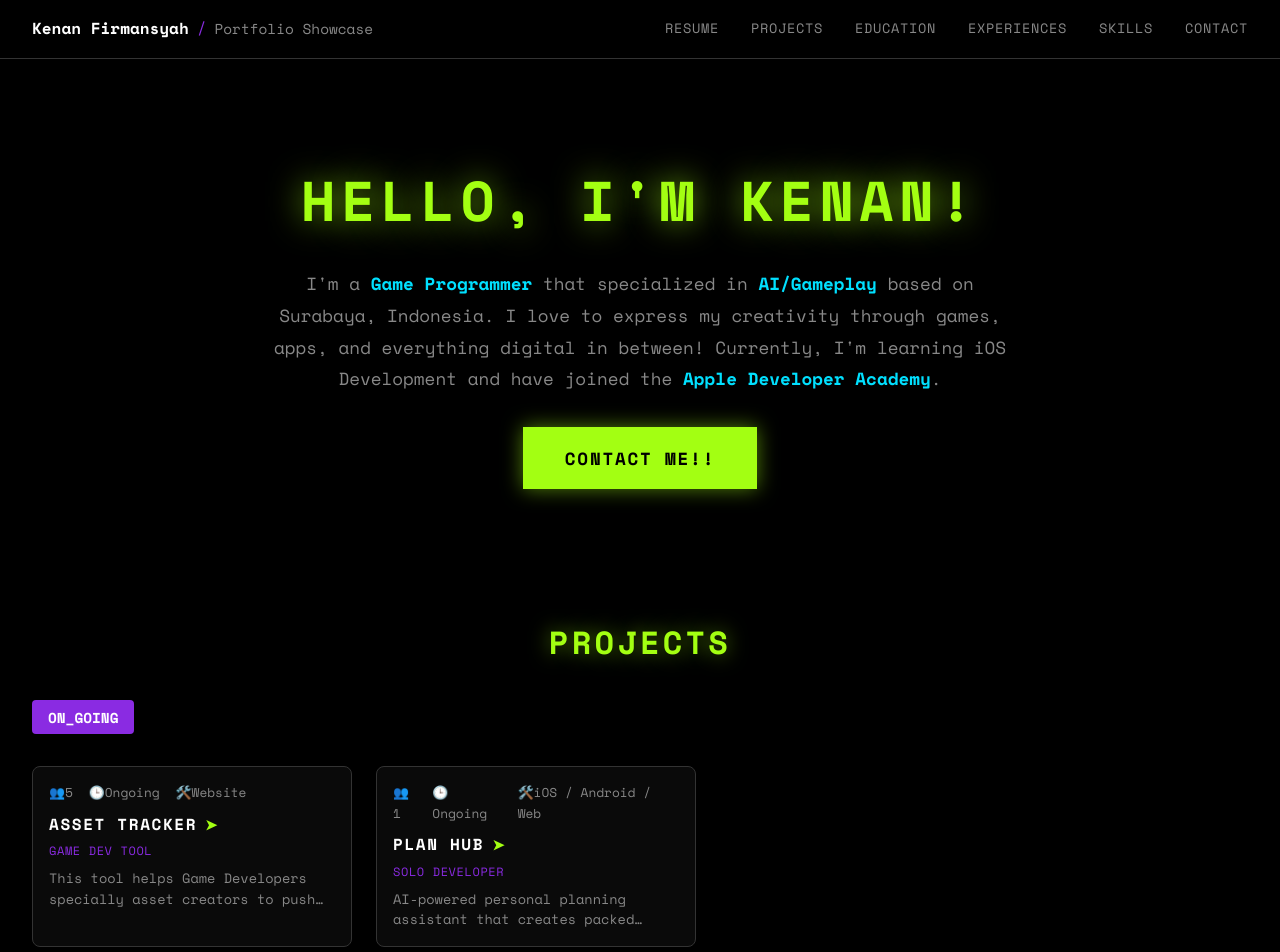
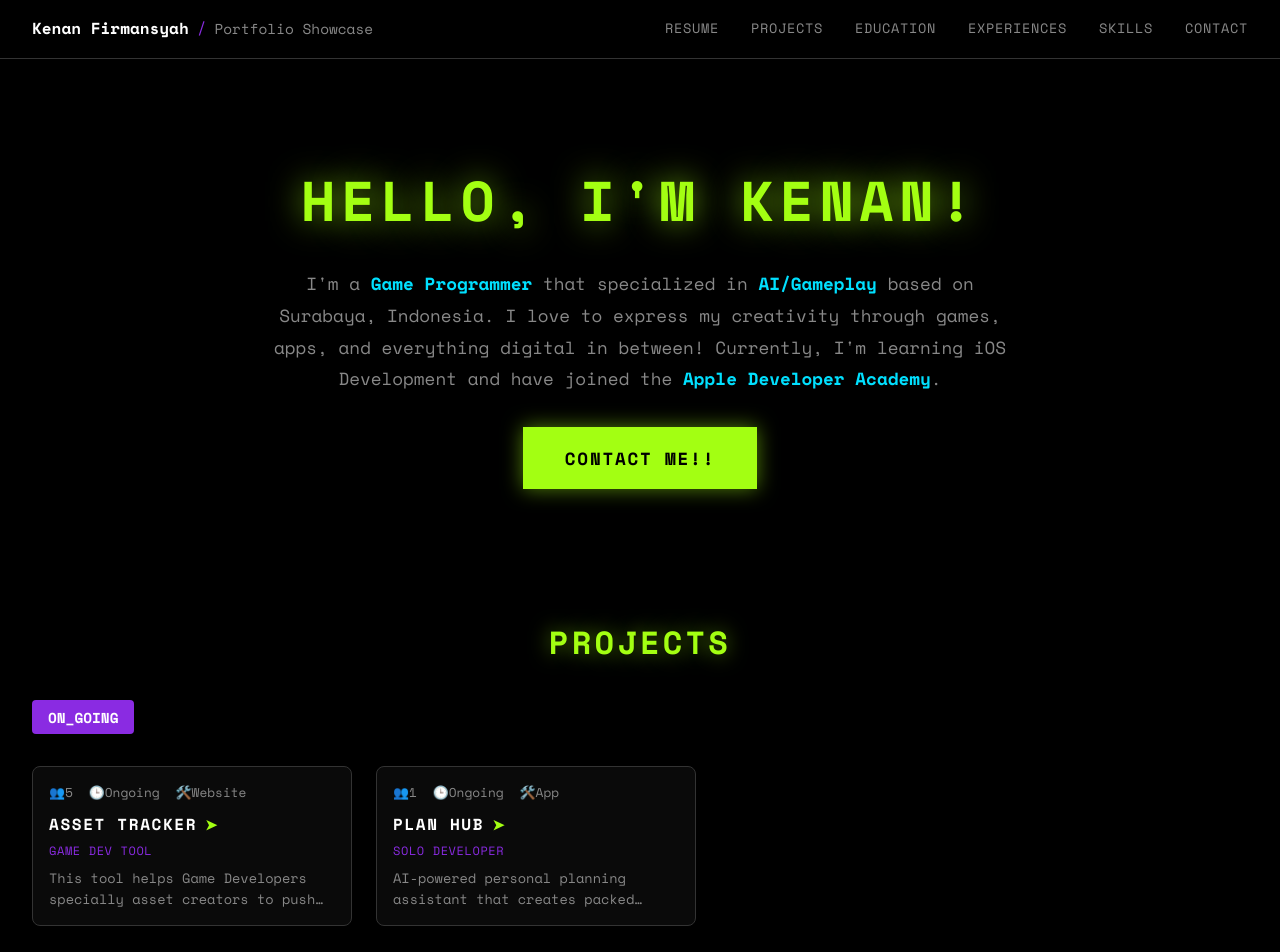
Before and after one commit to Kenanfir/Kenan-Website, a Next.js app: page / in a window 1280 px wide. Shown: the top 952 px of the page. Built offline with nearby package versions, Linux system fonts and the light colour scheme.

Commit message:
refactor: simplify project platform and engine descriptions

```diff
--- a/src/data/projects.ts
+++ b/src/data/projects.ts
@@ -56,14 +56,14 @@ export const projects: Project[] = [
         thumbnail: '',
         teamSize: 1,
         duration: 'Ongoing',
-        platform: 'iOS / Android / Web',
+        platform: 'App',
         year: 'ON_GOING',
         about: 'Plan Hub is a mobile-first AI-powered personal planning assistant. It creates and manages OKRs with AI assistance, generates packed daily schedules from your goals, reviews tomorrow\'s plan each night, sends push notifications for task reminders, and tracks progress with daily logs. Features include a freemium subscription model with Pro plan ($6.99/month), cross-platform support (iOS, Android, Web), and integration with OpenAI GPT-4 for intelligent scheduling.',
         info: {
             role: 'Solo Developer',
             teamSize: '1 member',
             timeFrame: 'Ongoing',
-            engine: 'NestJS / Supabase / Swift / Kotlin',
+            engine: 'NestJS & Stuff',
         },
         sections: [
             { heading: 'INTRODUCTION', content: 'A comprehensive AI planning app with OKR management, daily schedule generation, and smart notifications.' },
```
